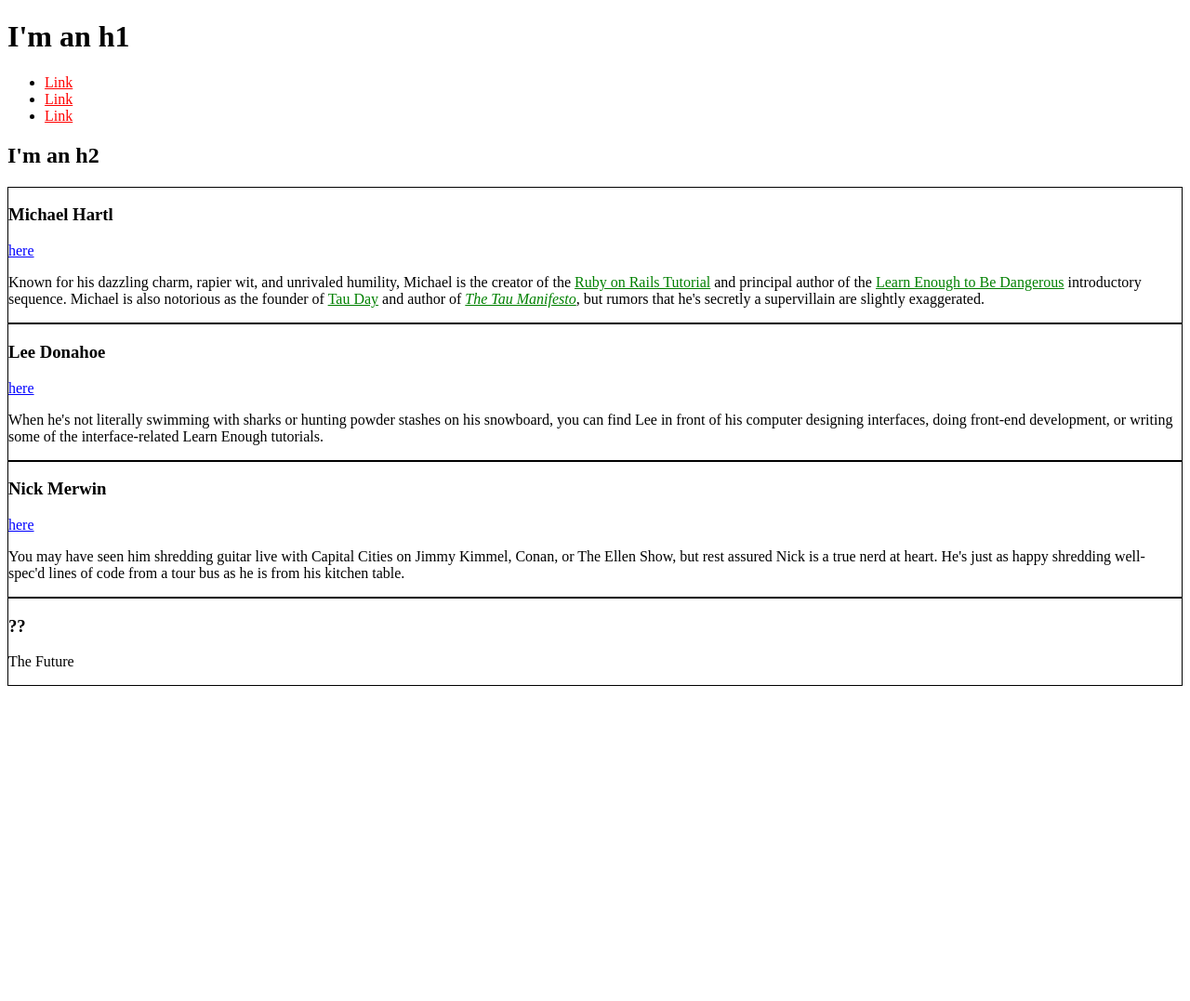
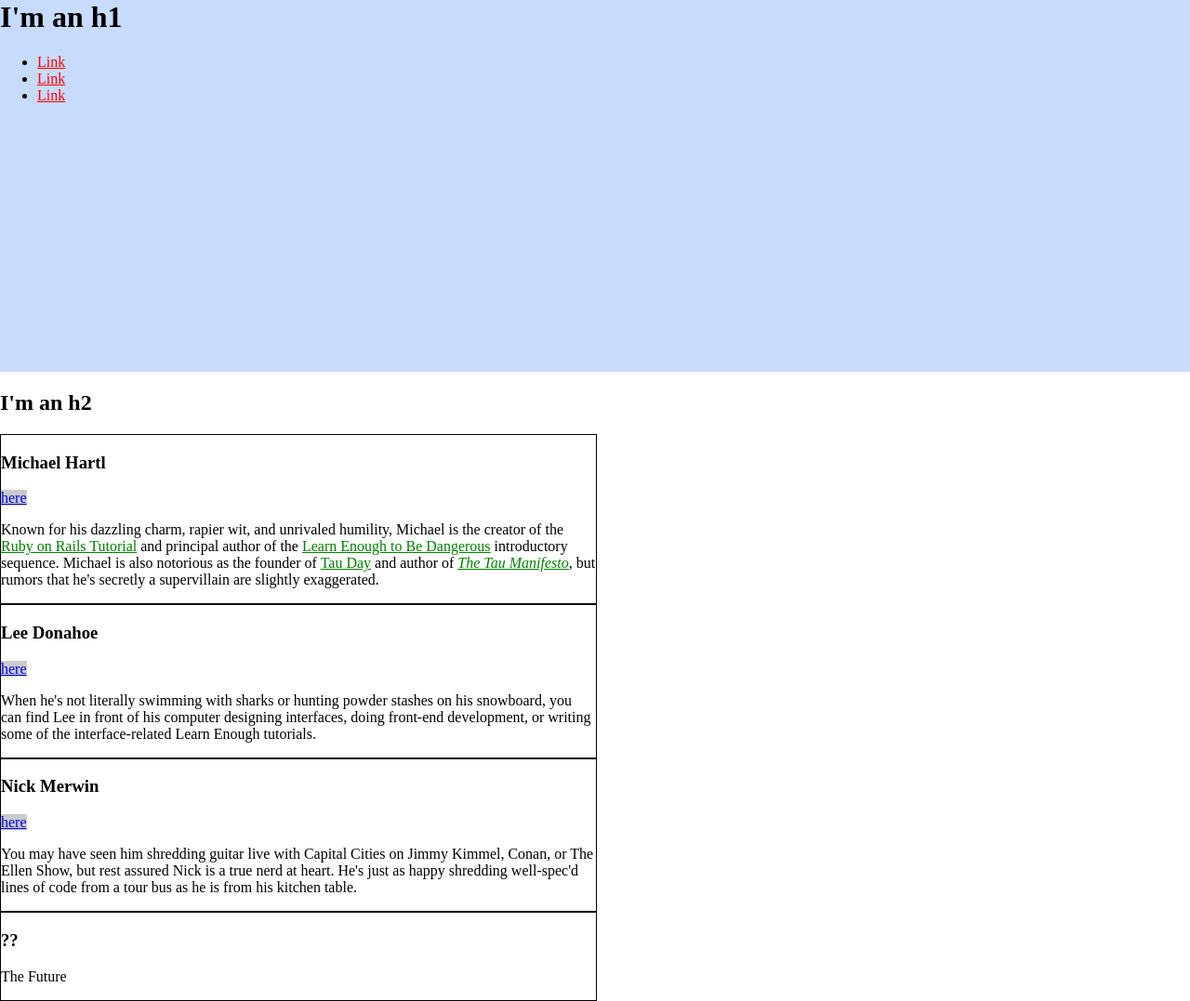
Before and after one commit to KelvinCheruiyot721/ogadamoses.github.io, a plain HTML site: page index.html in a window 1280 px wide. Shown: the whole page at 93% size. Before the commit the page ends 800 px from the top, so only its background shows below. Drawn offline with Linux system fonts and the light colour scheme.

Commit message:
Add sizing and a hero

```diff
--- a/index.html
+++ b/index.html
@@ -1,29 +1,48 @@
 <!DOCTYPE html>
 <html>
   <head>
-    <title>Test Page: Don't Panic</title>
+    <title>Test Page</title>
     <meta charset="utf-8">
     <style>
       /* GLOBAL STYLES */
       a {
         color: #ff0000;
       }
+       html, body {
+        margin: 0;
+        padding: 0;
+       }
+
+        h1 {
+              margin-top: 0;
+        }
+
+      /* HERO STYLE */
+        .full-hero {
+          background-color: #c7dbfc;
+          height: 50vh;
+        }
 
       /* SOCIAL STYLES */
       .social-link {
+        background: rgba(150, 150, 150, 0.5);
         color: blue;
       }
 
       /* BIO STYLES */
       .bio-box {
         border: 1px solid black;
+        font-size: 1em;
+        width: 50%;
       }
       .bio-copy a {
         color: green;
+        font-size: 1em;
       }
     </style>
   </head>
   <body>
+    <div class="full-hero hero-home">
     <h1>I'm an h1</h1>
     <ul>
       <li>
@@ -36,6 +55,7 @@
         <a href="https://example.com/">Link</a>
       </li>
     </ul>
+  </div>
     <h2>I'm an h2</h2>
     <div class="bio-box">
       <h3>Michael Hartl</h3>
```
